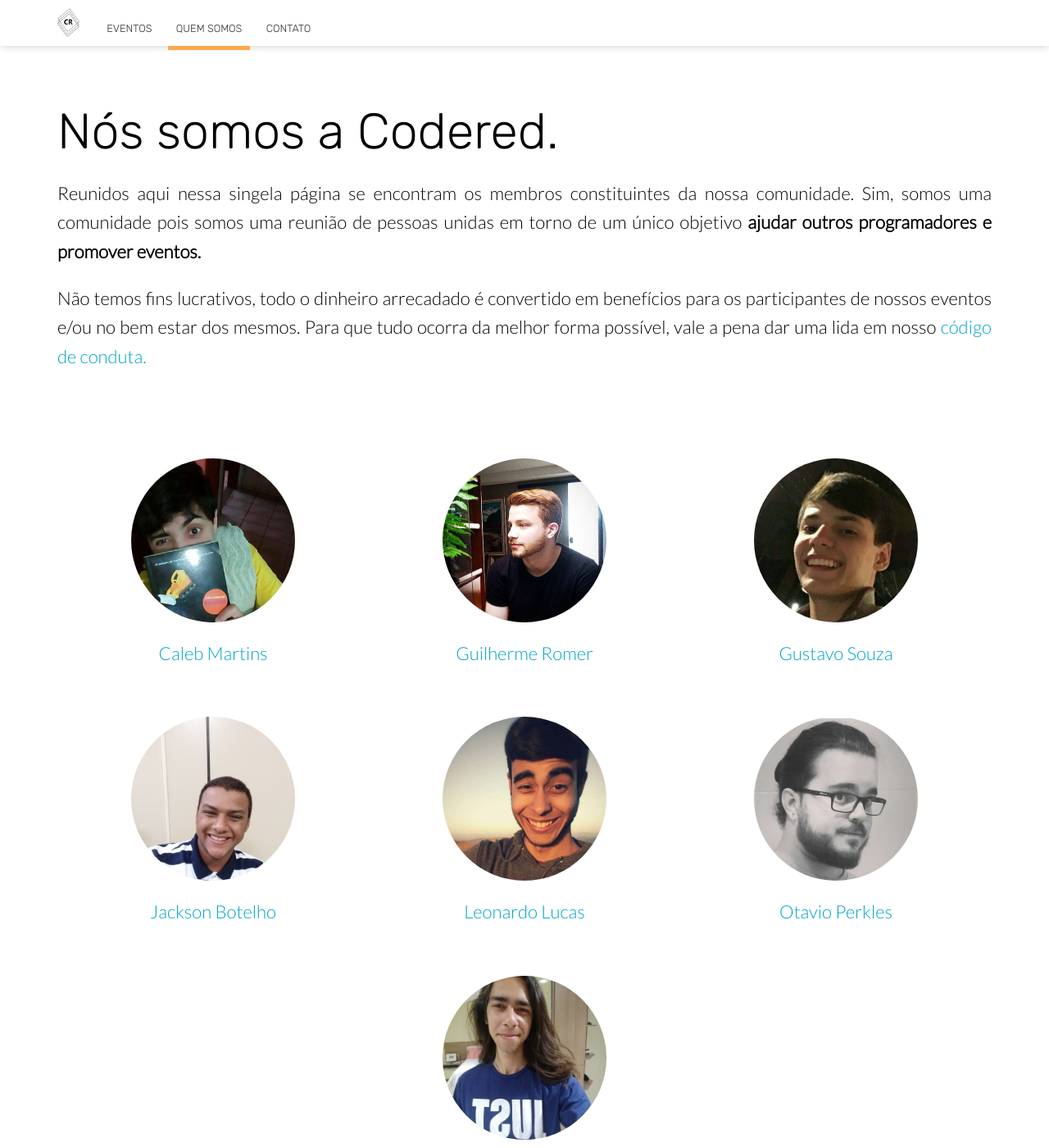
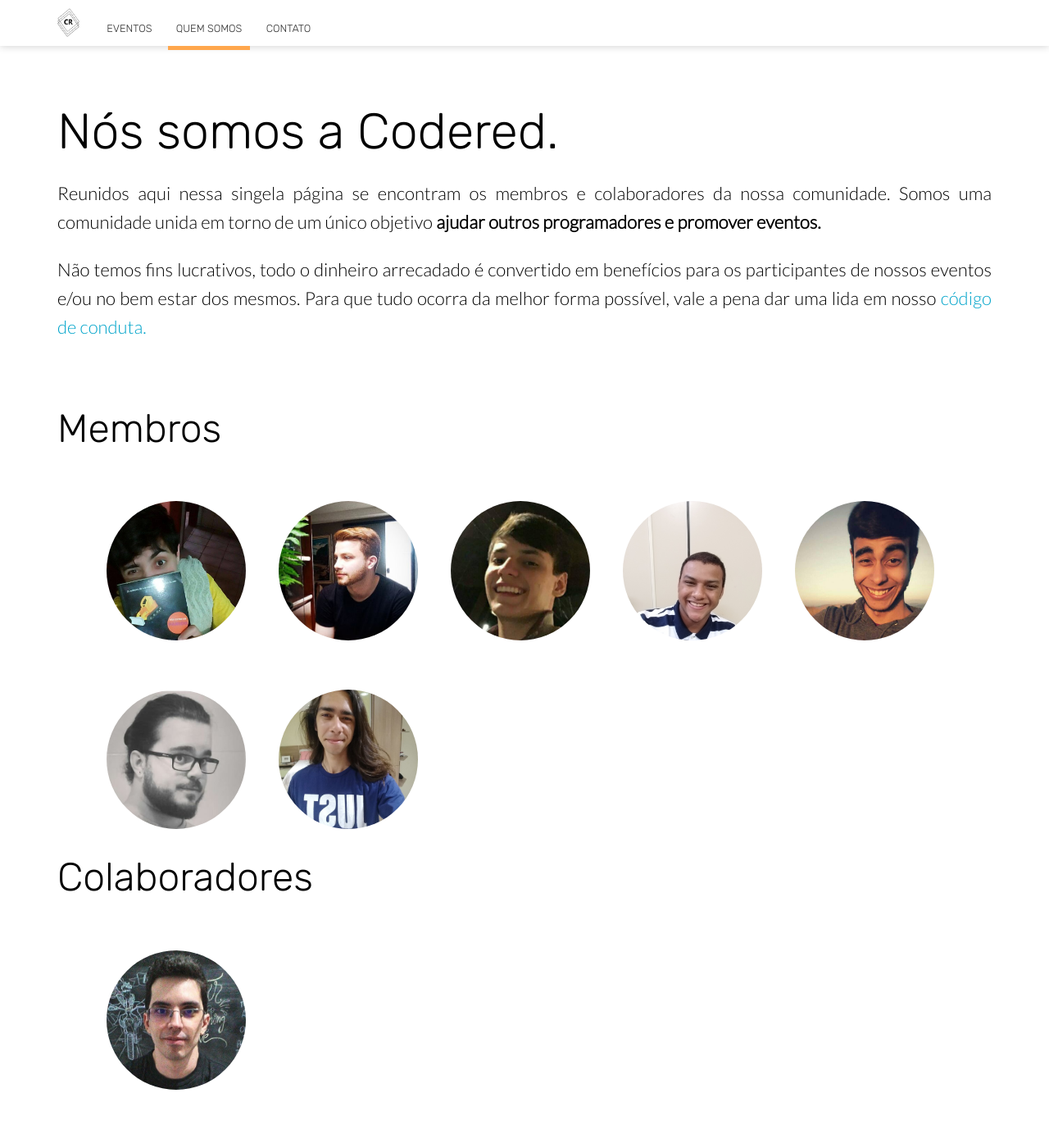
Before and after one commit to codered-co/codered-co, a Jekyll site: the page built from quemsomos.html, in a window 1280 px wide and 1400 px high. Shown: the whole window at 82% size. Built offline with Jekyll 4.4.1, drawn with Linux system fonts in a browser that asks for light colours; nearby versions of some CDN libraries.

Commit message:
Adicionado colaboradores e mudancas em membros

```diff
--- a/_config.yml
+++ b/_config.yml
@@ -48,6 +48,8 @@ exclude:
 
 collections:
   staff_members:
+    _hide_content: true
+  collaborative_members:
     _hide_content: true
 
 paginate: 10
--- a/_sass/layout.scss
+++ b/_sass/layout.scss
@@ -175,12 +175,35 @@ blockquote:before {
 }
 
 .square-image {
-	width: 200px;
-	height: 200px;
-	border-radius: 200px;
+	width: 170px;
+	height: 170px;
 	background-size:cover;
  	background-repeat:no-repeat;
 	margin: 0 auto;
+	border-radius: 200px 200px 200px 200px;
+	-moz-border-radius: 200px 200px 200px 200px;
+	-webkit-border-radius: 200px 200px 200px 200px;
+	border: 0px solid #000000;
+	.name{
+		a{
+			display: none;
+		}
+	}
+	&:hover {
+		.name{
+			a{
+				display: block;
+				&:hover {
+					background-color: rgba(14, 98, 170, .74);
+					border-radius: 200px 200px 200px 200px;
+					-moz-border-radius: 200px 200px 200px 200px;
+					-webkit-border-radius: 200px 200px 200px 200px;
+					border: 0px solid #000000;
+					color: #d0d0d0;
+				}
+			}
+		}
+	}
 }
 
 .page {
--- a/_sass/staff.scss
+++ b/_sass/staff.scss
@@ -1,5 +1,4 @@
 .staff {
-	padding: 0;
 	margin: 0;
 	list-style: none;
 	@extend %flexbox;
@@ -8,20 +7,19 @@
 	li {
 		padding: 30px 20px;
 		box-sizing: border-box;
-		width: 100%;
-
+/*
 		@media #{$tablet} {
 			@include flex(1, 1, 50%);
-		}
-
+		}*/
+/*
 		@media #{$desktop} {
 			@include flex(1, 1, 33%);
-		}
+		}*/
 
 	}
 
 	.name {
-		margin-top: 20px;
+		line-height: 170px;
 	}
 
 	.position {
--- a/quemsomos.html
+++ b/quemsomos.html
@@ -1,21 +1,36 @@
 ---
 title: Quem Somos
-description: We've built an amazing team of developers, marketers, designers and sales people.
+description: Somos uma comunidade em torno de um único objetivo ajudar outros programadores e promover eventos.
 ---
 
 <section class="pad">
 	<div class="container">
 		<div class="about-description">
 			<h1>Nós somos a Codered.</h1>
-			<p>Reunidos aqui nessa singela página se encontram os membros constituintes da nossa comunidade. Sim, somos uma comunidade pois somos uma reunião de pessoas unidas em torno de um único objetivo <strong>ajudar outros programadores e promover eventos.</strong></p>
+			<p>Reunidos aqui nessa singela página se encontram os membros e colaboradores da nossa comunidade. Somos uma comunidade unida em torno de um único objetivo <strong>ajudar outros programadores e promover eventos.</strong></p>
 			<p>Não temos fins lucrativos, todo o dinheiro arrecadado é convertido em benefícios para os participantes de nossos eventos e/ou no bem estar dos mesmos. Para que tudo ocorra da melhor forma possível, vale a pena dar uma lida em nosso <a href="{{ site.baseurl }}/codigoconduta">código de conduta.</a></p>
 		</div>
-		<p class="editor-link"><a href="cloudcannon:collections/_staff_members" class="btn"><strong>&#9998;</strong> Manage Staff Members</a></p>
+		<h2>Membros</h2>
 		<ul class="staff">
 			{% for person in site.staff_members %}
 				<li>
-					<div class="square-image" style="background-image: url({{ person.image_path | relative_url }} )"></div>
-					<div class="name"><a target="_blank" href="{{person.social_network}}">{{ person.name }}</a></div>
+					<div class="square-image" style="background-image: url({{ person.image_path | relative_url }} )">
+						<div class="name">
+							<a target="_blank" href="{{person.social_network}}">{{ person.name }}</a>
+						</div>
+					</div>
+				</li>
+			{% endfor %}
+		</ul>
+		<h2>Colaboradores</h2>
+		<ul class="staff">
+			{% for person in site.collaborative_members %}
+				<li>
+					<div class="square-image" style="background-image: url({{ person.image_path | relative_url }} )">
+						<div class="name">
+							<a target="_blank" href="{{person.social_network}}">{{ person.name }}</a>
+						</div>
+					</div>
 				</li>
 			{% endfor %}
 		</ul>
```
Also changed, not shown: _collaborative_members/_defaults.md (added, +5 -0 lines), _collaborative_members/rodrigo.md (added, +5 -0 lines).
